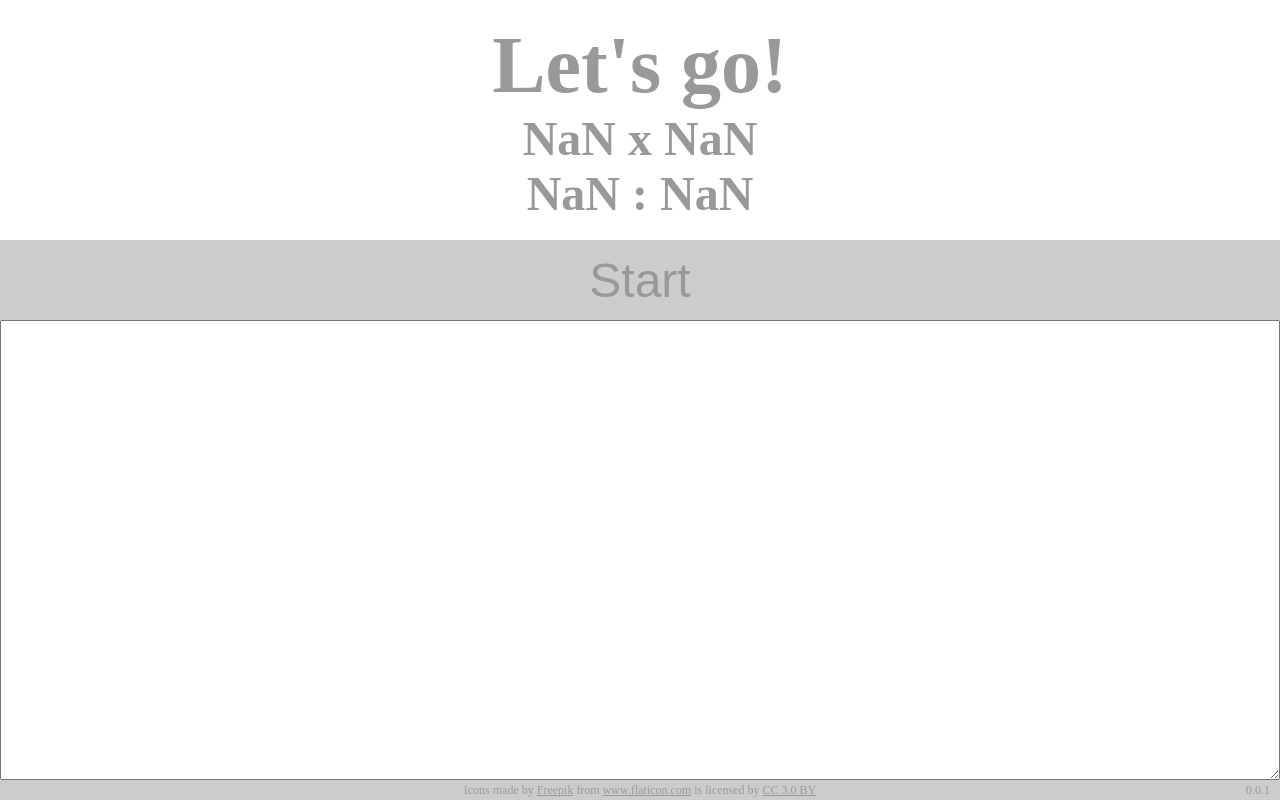
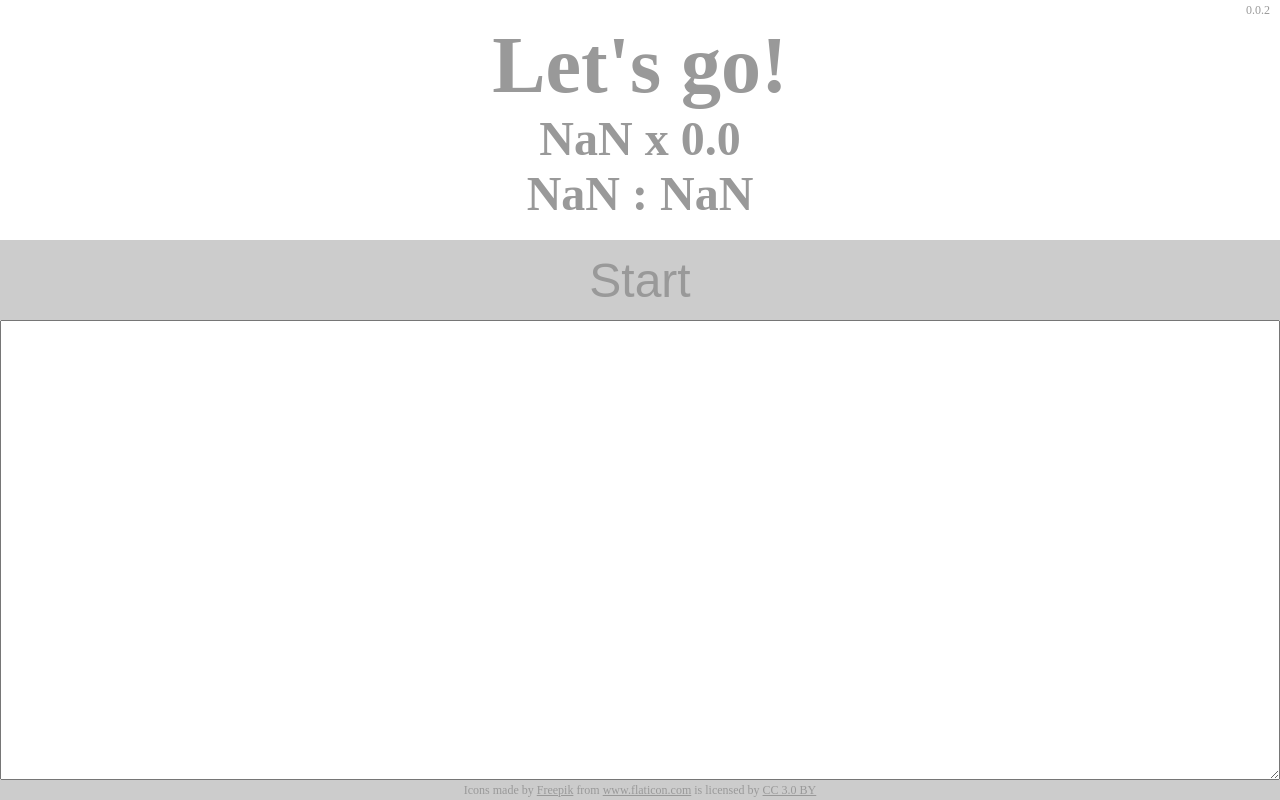
Before and after one commit to gheljenor/beat, a plain HTML site: page index.html in a window 1280 px wide. Both pictures are taken after a click on the button "Start". Drawn offline with Linux system fonts and the light colour scheme.

Commit message:
duration first

```diff
--- a/index.css
+++ b/index.css
@@ -58,7 +58,7 @@ html, body {
 .version {
     position: absolute;
     right: 10px;
-    bottom: 0;
+    top: 0;
 }
 
 .playing.page { grid-template-rows: auto 10% 0 20px; }
--- a/index.html
+++ b/index.html
@@ -33,6 +33,6 @@
             BY</a></div>
     </div>
 
-    <div class="version">0.0.1</div>
+    <div class="version">0.0.2</div>
 </body>
 </html>
--- a/index.js
+++ b/index.js
@@ -71,7 +71,7 @@ function nextLine() {
 }
 
 function runLine() {
-    const [bpm, duration, targetBpm] = line;
+    const [duration, bpm, targetBpm] = line;
 
     console.log(
         "Running", "BPM:", bpm,
@@ -94,7 +94,7 @@ function tick() {
     played += lastBeat;
     ts = now;
 
-    const [fromBpm, duration, target] = line;
+    const [duration, fromBpm, target] = line;
 
     const toBpm = target || fromBpm;
 
```
